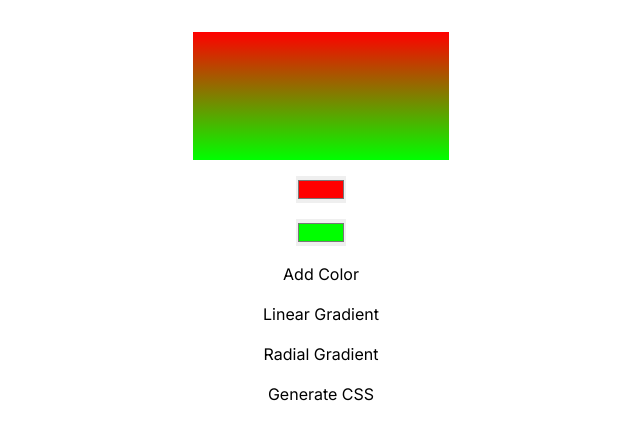
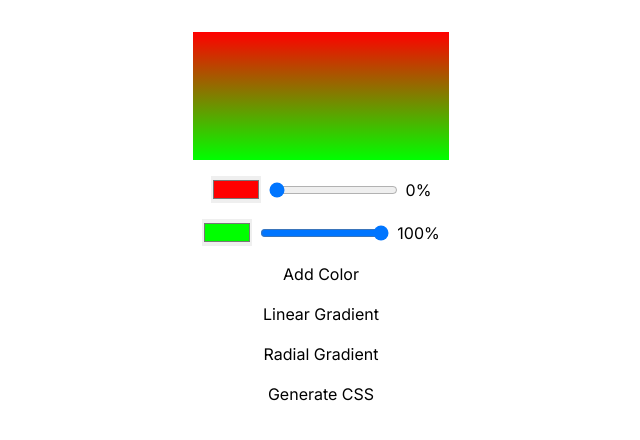
Before and after one commit to kmr-sahil/saras-uitoolbox, a Next.js app: page /gradient in a window 1280 px wide. Shown: the top 440 px of the page, without its empty margins (319-959 px from the left). Built offline with nearby package versions, Linux system fonts and the light colour scheme.

Commit message:
added features to the gradient

```diff
--- a/src/app/gradient/page.jsx
+++ b/src/app/gradient/page.jsx
@@ -1,24 +1,38 @@
 "use client"
-import { useState } from "react";
+import React, { useState } from "react";
 
 function GradientPage() {
   const [gradientColors, setGradientColors] = useState(["#ff0000", "#00ff00"]);
+  const [colorPercentages, setColorPercentages] = useState([0, 100]);
   const [gradientType, setGradientType] = useState("linear");
 
   const handleColorChange = (index, color) => {
     const newColors = [...gradientColors];
     newColors[index] = color;
     setGradientColors(newColors);
+    generateGradientCode();
+  };
+
+  const handlePercentageChange = (index, percentage) => {
+    const newPercentages = [...colorPercentages];
+    newPercentages[index] = percentage;
+    setColorPercentages(newPercentages);
+    generateGradientCode();
   };
 
   const handleAddColor = () => {
     setGradientColors([...gradientColors, "#000000"]);
+    setColorPercentages([...colorPercentages, 100]);
   };
 
   const handleRemoveColor = (index) => {
     const newColors = [...gradientColors];
+    const newPercentages = [...colorPercentages];
     newColors.splice(index, 1);
+    newPercentages.splice(index, 1);
     setGradientColors(newColors);
+    setColorPercentages(newPercentages);
+    generateGradientCode();
   };
 
   const handleGradientTypeChange = (type) => {
@@ -26,32 +40,42 @@ function GradientPage() {
   };
 
   const generateGradientCode = () => {
-    // Here you can implement the logic to generate CSS code based on gradientColors and gradientType
-    // For simplicity, I'll just log the result to the console
-    console.log(`Generated CSS Code: ${gradientType}-gradient(${gradientColors.join(", ")})`);
+    console.log(
+      `Generated CSS Code: ${gradientType}-gradient(${gradientColors
+        .map((color, index) => `${color} ${colorPercentages[index]}%`)
+        .join(", ")})`
+    );
   };
 
   return (
-    <div className='flex flex-col gap-4 items-center justify-center p-[2rem]'>
-      {/* Display the gradient preview */}
+    <div className="flex flex-col gap-4 items-center justify-center p-[2rem]">
       <div
         className="w-64 h-32 bg-gradient-to-r"
         style={{
-          backgroundImage: `${gradientType}-gradient(${gradientColors.join(", ")})`,
+          backgroundImage: `${gradientType}-gradient(${gradientColors
+            .map((color, index) => `${color} ${colorPercentages[index]}%`)
+            .join(", ")})`,
         }}
       ></div>
 
-      {/* Color pickers */}
       {gradientColors.map((color, index) => (
-        <input
-          key={index}
-          type="color"
-          value={color}
-          onChange={(e) => handleColorChange(index, e.target.value)}
-        />
+        <div key={index} className="flex items-center gap-2">
+          <input
+            type="color"
+            value={color}
+            onChange={(e) => handleColorChange(index, e.target.value)}
+          />
+          <input
+            type="range"
+            min="0"
+            max="100"
+            value={colorPercentages[index]}
+            onChange={(e) => handlePercentageChange(index, e.target.value)}
+          />
+          <span>{colorPercentages[index]}%</span>
+        </div>
       ))}
 
-      {/* Add and Remove Color buttons */}
       <button onClick={handleAddColor}>Add Color</button>
       {gradientColors.length > 2 && (
         <button onClick={() => handleRemoveColor(gradientColors.length - 1)}>
@@ -59,11 +83,9 @@ function GradientPage() {
         </button>
       )}
 
-      {/* Gradient type buttons */}
       <button onClick={() => handleGradientTypeChange("linear")}>Linear Gradient</button>
       <button onClick={() => handleGradientTypeChange("radial")}>Radial Gradient</button>
 
-      {/* Generate CSS button */}
       <button onClick={generateGradientCode}>Generate CSS</button>
     </div>
   );
```
